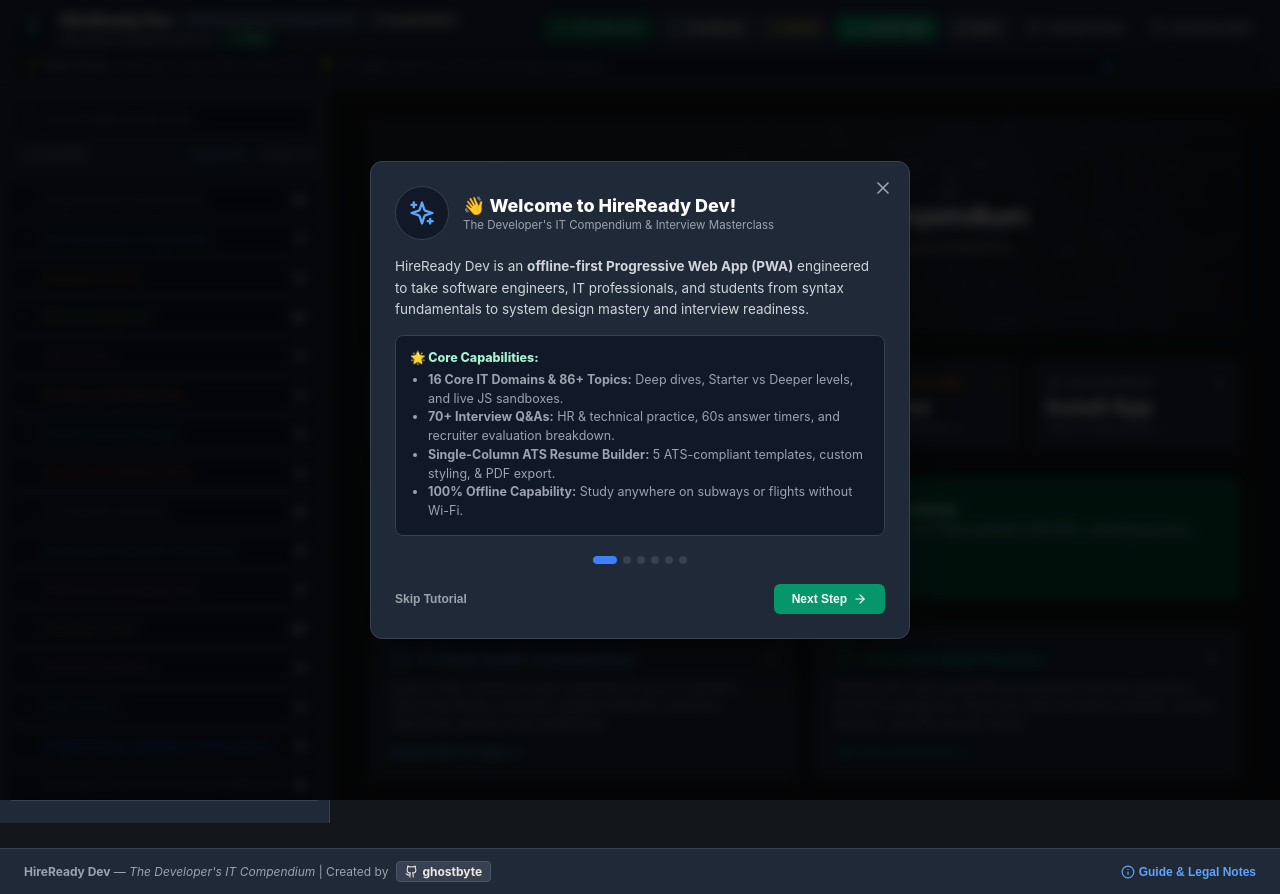
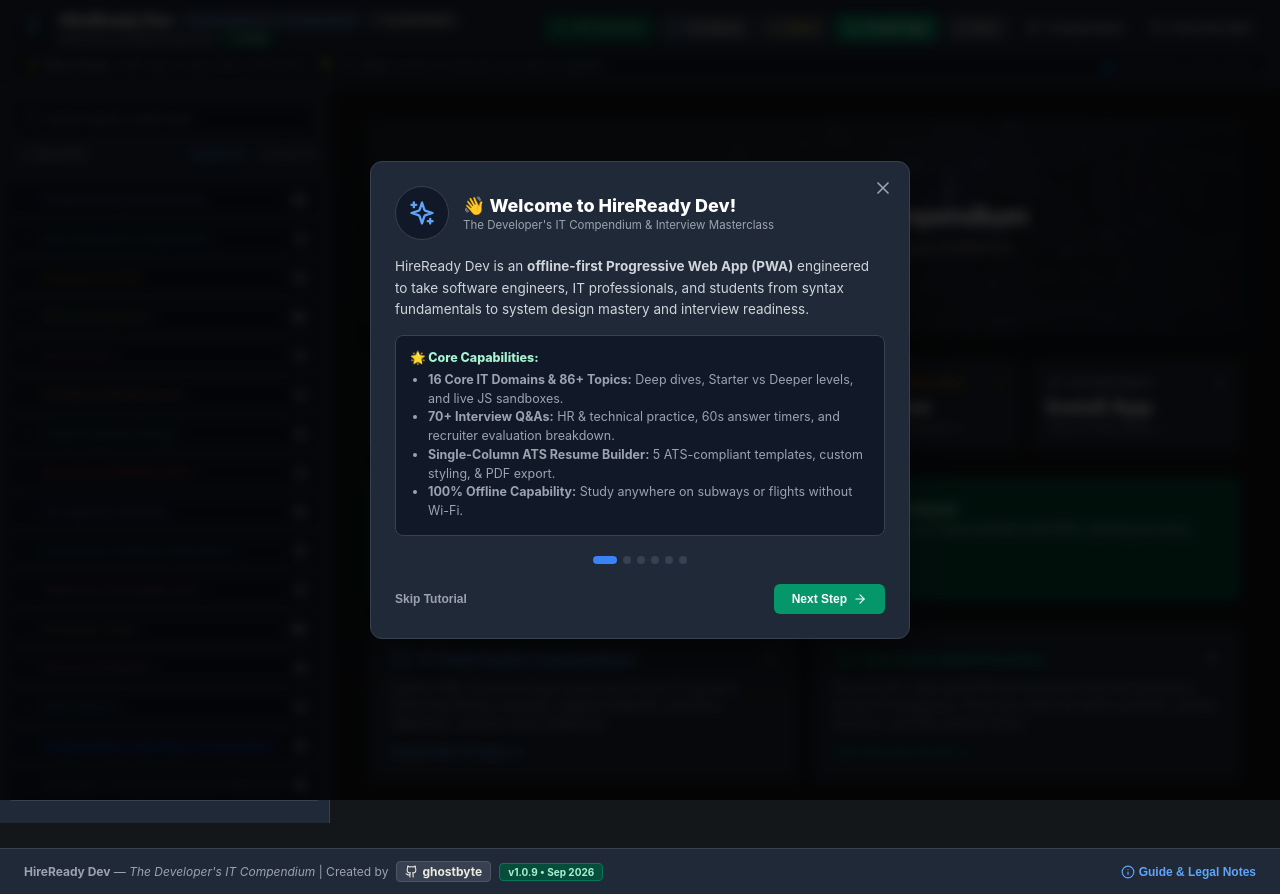
Before and after one commit to ghostbyte1014/HireReadyDev, a React (Vite) app: page / in a window 1280 px wide. Built offline with nearby package versions, Linux system fonts and the light colour scheme.

Commit message:
chore: bump version to v1.0.9

```diff
--- a/package.json
+++ b/package.json
@@ -1,7 +1,7 @@
 {
   "name": "it-field-guide-app",
   "private": true,
-  "version": "1.0.0",
+  "version": "1.0.9",
   "type": "module",
   "scripts": {
     "postinstall": "node -e \"try { require('fs').chmodSync('./node_modules/.bin/vite', 0o755) } catch (e) {}\"",
--- a/src/components/Footer.jsx
+++ b/src/components/Footer.jsx
@@ -24,7 +24,7 @@
         boxSizing: "border-box"
       }}
     >
-      <div style={{ display: "flex", alignItems: "center", gap: 8 }}>
+      <div style={{ display: "flex", alignItems: "center", gap: 8, flexWrap: "wrap" }}>
         <span><strong>HireReady Dev</strong> — <em>The Developer's IT Compendium</em> | Created by</span>
         <a
           href="https://github.com/ghostbyte1014"
@@ -46,6 +46,9 @@
           <Github size={13} color={isDark ? '#EDE9DE' : '#22262B'} />
           <span>ghostbyte</span>
         </a>
+        <span style={{ fontSize: 10, fontWeight: 700, background: isDark ? '#064E3B' : '#D1FAE5', color: isDark ? '#A7F3D0' : '#065F46', padding: "2px 8px", borderRadius: 4, border: `1px solid ${isDark ? '#047857' : '#A7F3D0'}` }}>
+          v1.0.9 &bull; Sep 2026
+        </span>
       </div>
 
       <div style={{ display: "flex", alignItems: "center", gap: 14 }}>
--- a/src/components/LandingView.jsx
+++ b/src/components/LandingView.jsx
@@ -68,8 +68,8 @@
           }}
         >
           <div style={{ display: "flex", alignItems: "center", gap: 8, marginBottom: 8 }}>
-            <span style={{ fontSize: 10.5, fontWeight: 700, background: "#33417A", color: "#F8F5EE", padding: "2px 8px", borderRadius: 4, textTransform: "uppercase", letterSpacing: 0.5 }}>
-              WELCOME TO
+            <span style={{ fontSize: 10.5, fontWeight: 700, background: "#059669", color: "#F8F5EE", padding: "2px 8px", borderRadius: 4, textTransform: "uppercase", letterSpacing: 0.5 }}>
+              v1.0.9 — Sep 2026
             </span>
             <a
               href="https://github.com/ghostbyte1014"
```
Also changed, not shown: 2 other files (tests, documents, lock files or other folders).
